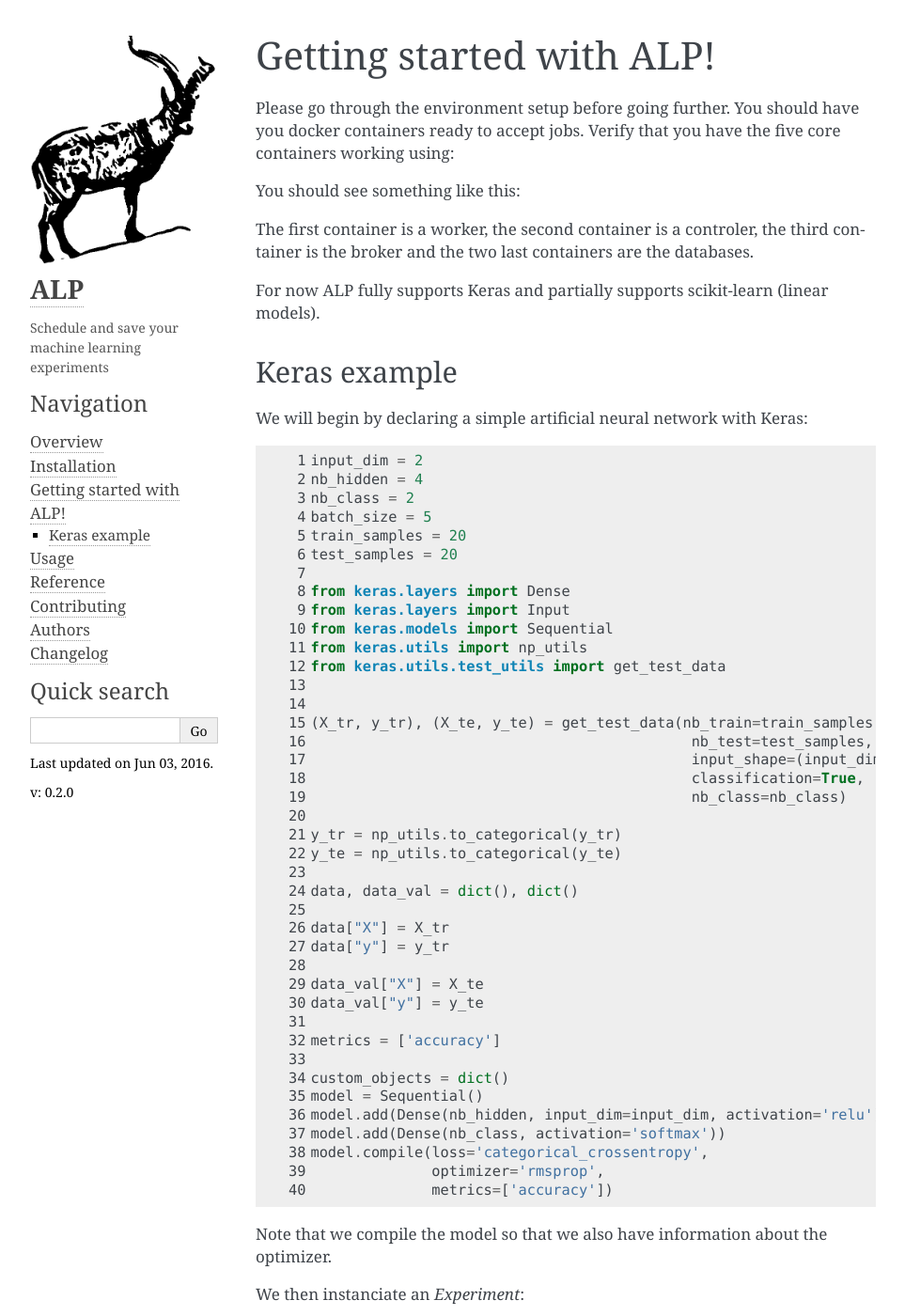
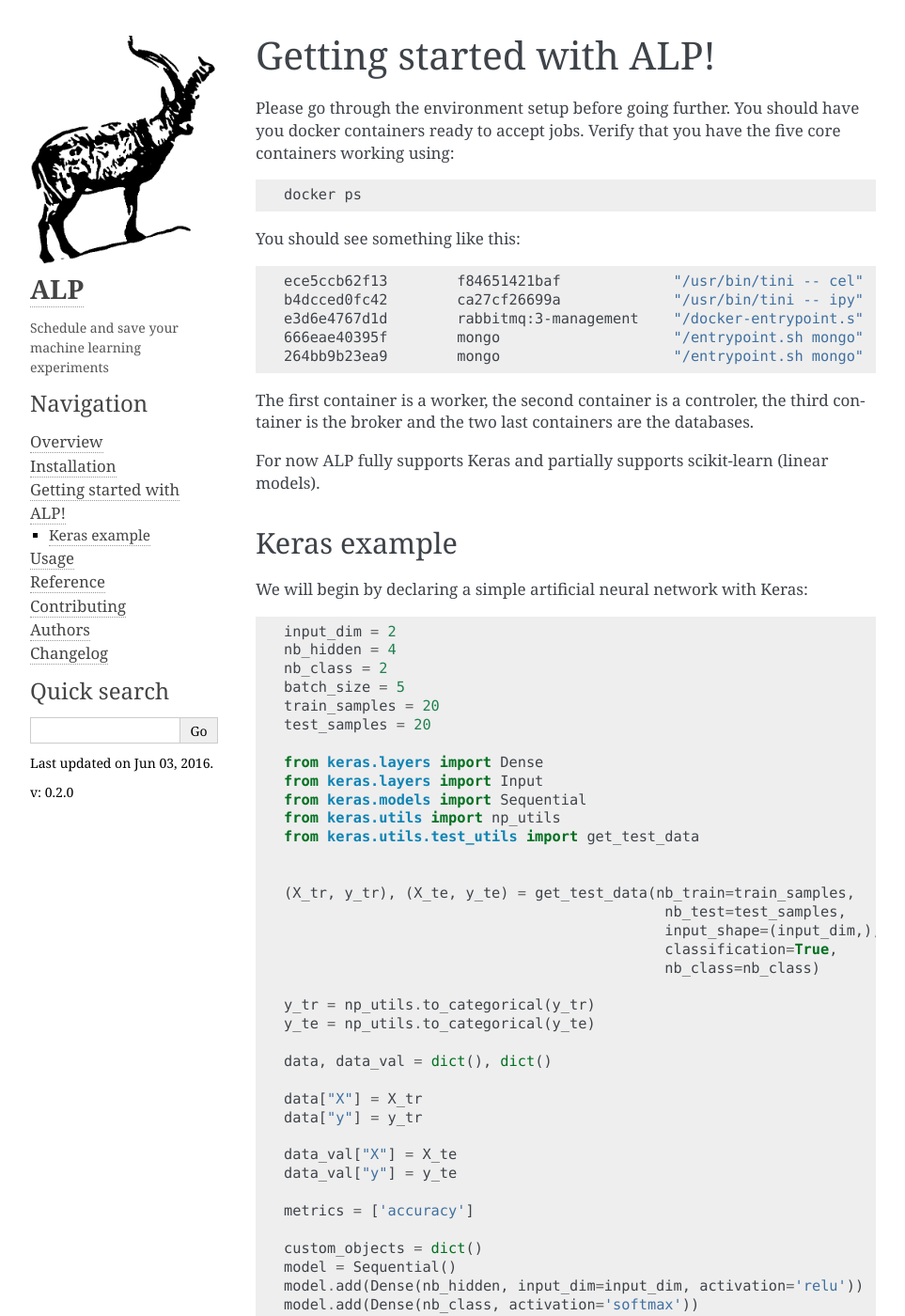
Before and after one commit to tboquet/python-alp, a Sphinx documentation site: the page built from docs/tutorial.rst, in a window 1280 px wide and 1400 px high. Shown: the whole window at 94% size, without its empty margins (148-1111 px from the left). Built offline with Sphinx 7.4.7, drawn with Linux system fonts in a browser that asks for light colours; some of the changed lines change nothing that is shown; some of the changed text lies outside the part shown.

Commit message:
* no line number + blank lines

```diff
--- a/docs/tutorial.rst
+++ b/docs/tutorial.rst
@@ -5,12 +5,14 @@ Please go through the environment setup before going further. You should have yo
 Verify that you have the five core containers working using:
 
 .. code-block:: bash
+
    docker ps
 
 
 You should see something like this:
 
 .. code-block:: bash
+
     ece5ccb62f13        f84651421baf             "/usr/bin/tini -- cel"   8 days ago          Up 8 days           8888/tcp                                                                                    the_worker_a
     b4dcced0fc42        ca27cf26699a             "/usr/bin/tini -- ipy"   8 days ago          Up 8 days           0.0.0.0:444->8888/tcp                                                                       ipy_controler_th
     e3d6e4767d1d        rabbitmq:3-management    "/docker-entrypoint.s"   8 days ago          Up 8 days           4369/tcp, 5671/tcp, 15671/tcp, 25672/tcp, 0.0.0.0:5672->5672/tcp, 0.0.0.0:8080->15672/tcp   rabbitmq_sched
@@ -27,7 +29,6 @@ Keras example
 We will begin by declaring a simple artificial neural network with Keras:
 
 .. code-block:: python
-    :linenos:
 
     input_dim = 2
     nb_hidden = 4
@@ -76,7 +77,6 @@ Note that we compile the model so that we also have information about the optimi
 We then instanciate an `Experiment`:
 
 .. code-block:: python
-    :linenos:
 
     from alp.appcom.core import Experiment
 
@@ -88,7 +88,6 @@ Then, you have access to two methods to fit the model.
 The `fit` method allows you to fit the model in the same process.
 
 .. code-block:: python
-    :linenos:
 
     expe.fit([data], [data_val], custom_objects=custom_objects, nb_epoch=2,
              batch_size=batch_size)
@@ -100,7 +99,6 @@ Here, you will see the regular print output of Keras. The model is being trained
 The `fit_async` method send the model to the broker container that will manage the training using the workers you defined in the setup phase.
 
 .. code-block:: python
-    :linenos:
 
     expe.fit_async([data], [data_val], custom_objects=custom_objects,
                    nb_epoch=2, batch_size=batch_size)
@@ -110,3 +108,17 @@ For now, we don't directly redirect the training information from the worker to
 Like for the fit method, the architecture of the model is saved in the db along with the performance and the parameters are dumped in an HDF5 file.
 
 Once the experiment has been fitted, you can access the id of the model in the db and load it to make prediction or access the parameters in the current process.
+
+.. code-block:: python
+
+    print(expe.model_id)
+    print(expe.data_id)
+
+    expe.load_model(expe.mod_id, expe.data_id)
+
+
+It's then possible make prediction using the loaded model.
+
+.. code-block:: python
+
+    expe.predict(data['X'].astype('float32'))
```
